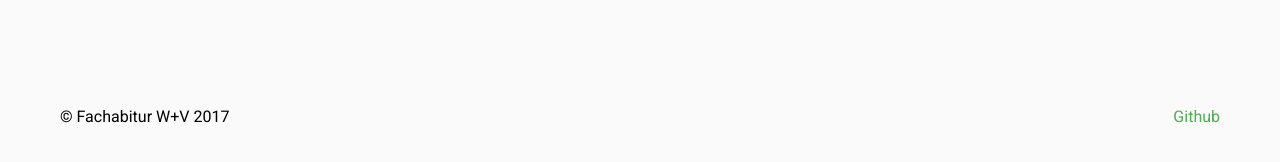
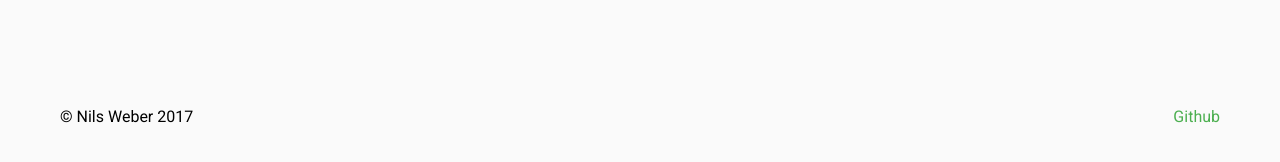
Before and after one commit to nilsweb/abi, a Jekyll site: the page built from index.md, in a window 1280 px wide. Shown: the part 583-745 px from the top of the page. Built offline with Jekyll 4.4.1, drawn with Linux system fonts in a browser that asks for light colours.

Commit message:
Correct copyright in print and screen

```diff
--- a/_config.yml
+++ b/_config.yml
@@ -14,6 +14,7 @@
 # You can create any custom variable you would like, and they will be accessible
 # in the templates via {{ site.myvariable }}.
 title: Fachabitur W+V
+author: Nils Weber
 email: me@nilsweb.de
 description: > # this means to ignore newlines until "baseurl:"
   Auf dieser Seite werden sämtliche abiturrelevante Themengebiete aus den Fächern Mathe und BwR für die Ausbildungsrichtung Wirtschaft und Verwaltung. an Fachoberschulen in Bayern zusammengefasst. Alle Angaben ohne Gewähr auf Richtigkeit und Vollständigkeit.
--- a/_includes/footer.html
+++ b/_includes/footer.html
@@ -1,7 +1,7 @@
 <footer class="c-footer">
   <div class="u-container c-footer__container">
-    <p>&copy; {{ site.title }} {{ site.time | date: '%Y' }}</p>
-    <p>
+    <p>&copy; {{ site.author }} {{ site.time | date: '%Y' }}</p>
+    <p class="social">
       {% if site.twitterUsername %}<a href="https://twitter.com/{{ site.twitterUsername }}">Twitter</a>{% endif %}
       {% if site.githubUsername %}<a href="https://github.com/{{ site.githubUsername }}">Github</a>{% endif %}
       {% if site.dribbbleUsername %}<a href="https://dribbble.com/{{ site.dribbbleUsername }}">Dribbble</a>{% endif %}
--- a/css/print.sass
+++ b/css/print.sass
@@ -21,7 +21,13 @@ body
         margin-top: 5px
         border-bottom: 1px solid rgba(#515862, 0.5)
 
-nav, footer
+footer
+    margin-top: 50px
+    height: auto
+    text-align: right
+    font-style: italic
+
+nav, footer .social
     display: none
 
 article
```
